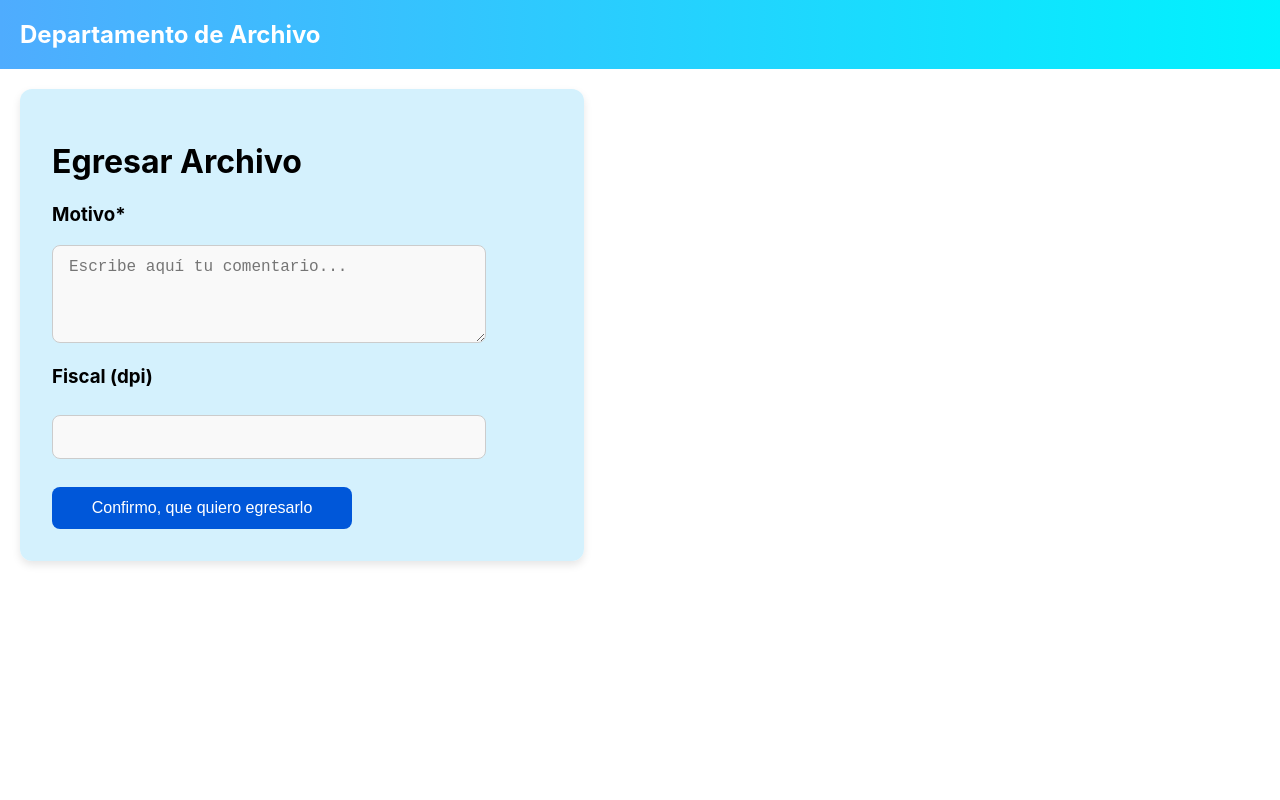
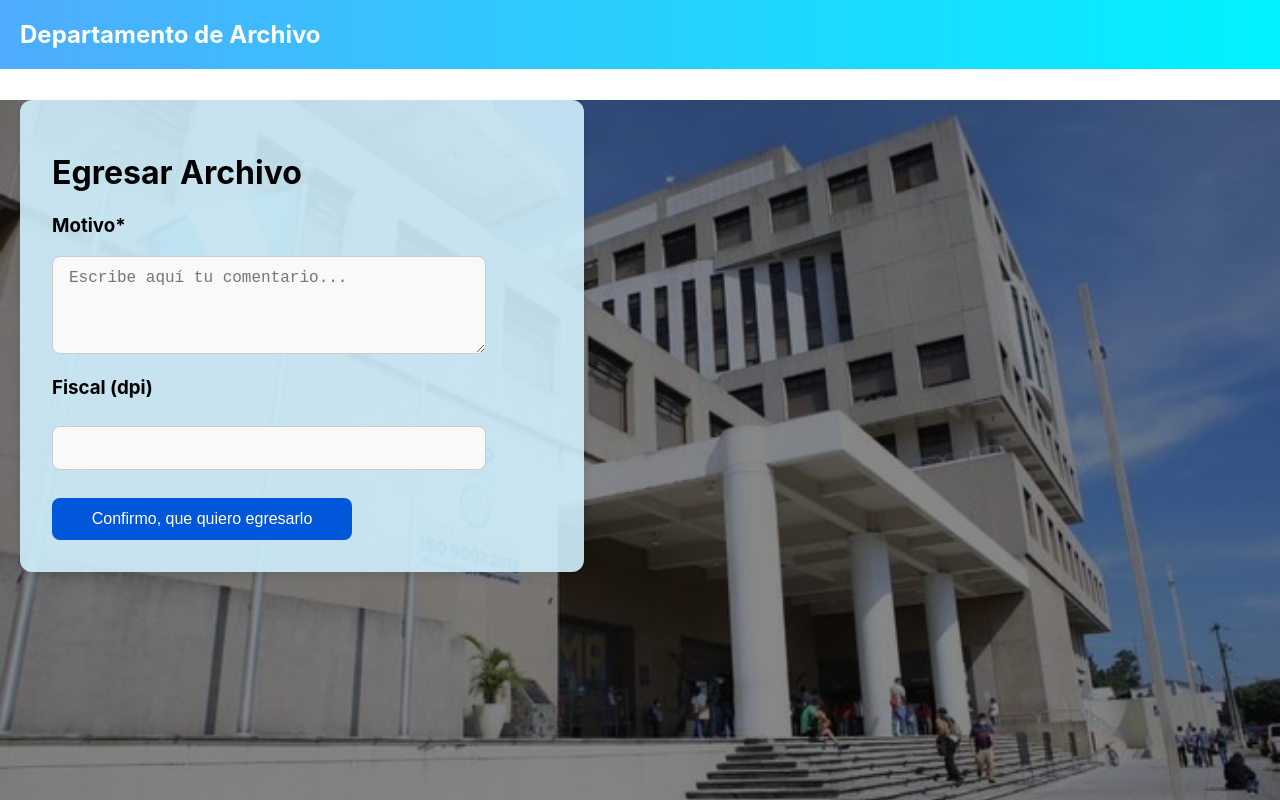
Before and after one commit to bmoisesg/departamento_archivo_Front, a React (Create React App) app: page /EgresarArchivo in a window 1280 px wide. Built offline with nearby package versions, Linux system fonts and the light colour scheme.

Commit message:
fondo para pantallas formulario

```diff
--- a/src/components/screen/egresarArchivo.js
+++ b/src/components/screen/egresarArchivo.js
@@ -46,7 +46,17 @@ function EgresarArchivo() {
     };
 
     return (
-        <>
+         <div  style={{
+                position: 'absolute',
+                top: 100,
+                left: 0,
+                right: 0,
+                bottom: 0,
+                backgroundImage: 'url("/mp2.jpg")',
+                backgroundSize: 'cover',
+                backgroundPosition: 'center',
+                backgroundRepeat: 'no-repeat',
+            }}>
 
             <div className='divespecial'>
                 <h1>Egresar Archivo</h1>
@@ -73,7 +83,7 @@ function EgresarArchivo() {
                 <br />
                 <button className="boton-estandar" onClick={fntEgresarHistorial}>Confirmo, que quiero egresarlo</button>
             </div>
-        </>
+        </div>
     );
 }
 
--- a/src/components/screen/ingresarArchivo.js
+++ b/src/components/screen/ingresarArchivo.js
@@ -74,6 +74,18 @@ function IngresarArchivoScreen() {
     };
 
     return (
+       <div  style={{
+                position: 'absolute',
+                top: 100,
+                left: 0,
+                right: 0,
+                bottom: 0,
+                backgroundImage: 'url("/mp2.jpg")',
+                backgroundSize: 'cover',
+                backgroundPosition: 'center',
+                backgroundRepeat: 'no-repeat',
+            }}>
+
         <div className='divespecial'>
             <h1>Ingresar archivo</h1>
 
@@ -96,6 +108,7 @@ function IngresarArchivoScreen() {
             <br /><br />
             <button className="boton-estandar" onClick={manejarClick}>Ingresar</button>
         </div>
+       </div>
     );
 }
 
--- a/src/components/screen/prestarArchivo.js
+++ b/src/components/screen/prestarArchivo.js
@@ -42,7 +42,17 @@ function PrestarArchivo() {
     };
 
     return (
-        <>
+        <div  style={{
+                position: 'absolute',
+                top: 100,
+                left: 0,
+                right: 0,
+                bottom: 0,
+                backgroundImage: 'url("/mp2.jpg")',
+                backgroundSize: 'cover',
+                backgroundPosition: 'center',
+                backgroundRepeat: 'no-repeat',
+            }}>
 
             <div className='divespecial'>
                 <h1>Prestar Archivo</h1>
@@ -69,7 +79,7 @@ function PrestarArchivo() {
                 <br />
                 <button className="boton-estandar" onClick={fntIngresarHistorial}>Si, quiero prestar archivo</button>
             </div>
-        </>
+        </div>
     );
 }
 
--- a/src/components/screen/regresarArchivo.js
+++ b/src/components/screen/regresarArchivo.js
@@ -43,7 +43,17 @@ function RegresarArchivo() {
     };
 
     return (
-        <>
+        <div  style={{
+                position: 'absolute',
+                top: 100,
+                left: 0,
+                right: 0,
+                bottom: 0,
+                backgroundImage: 'url("/mp2.jpg")',
+                backgroundSize: 'cover',
+                backgroundPosition: 'center',
+                backgroundRepeat: 'no-repeat',
+            }}>
 
             <div className='divespecial'>
                 <h1>Regresar Archivo</h1>
@@ -70,7 +80,7 @@ function RegresarArchivo() {
                 <br />
                 <button className="boton-estandar" onClick={fntRegresar}>Confirmo regreso</button>
             </div>
-        </>
+        </div>
     );
 }
 
```
Also changed, not shown: public/mp2.jpg (added).
